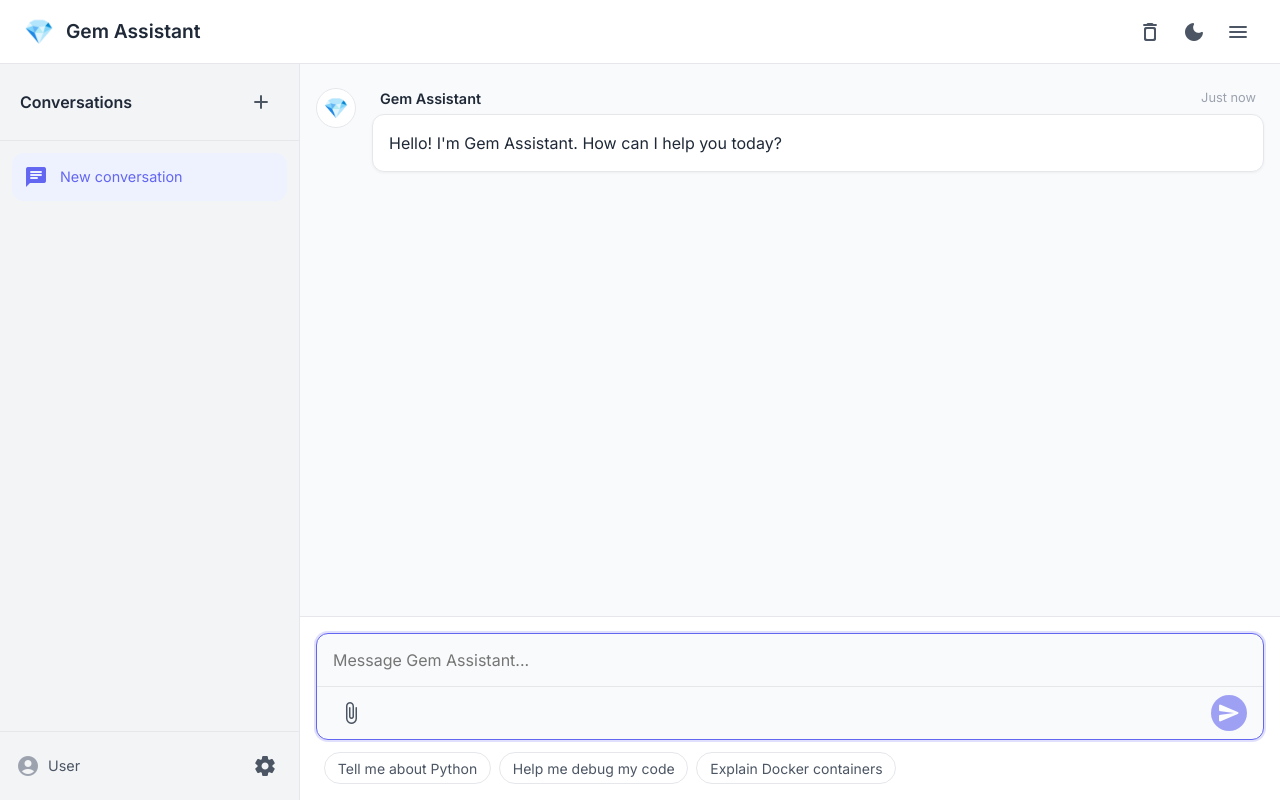
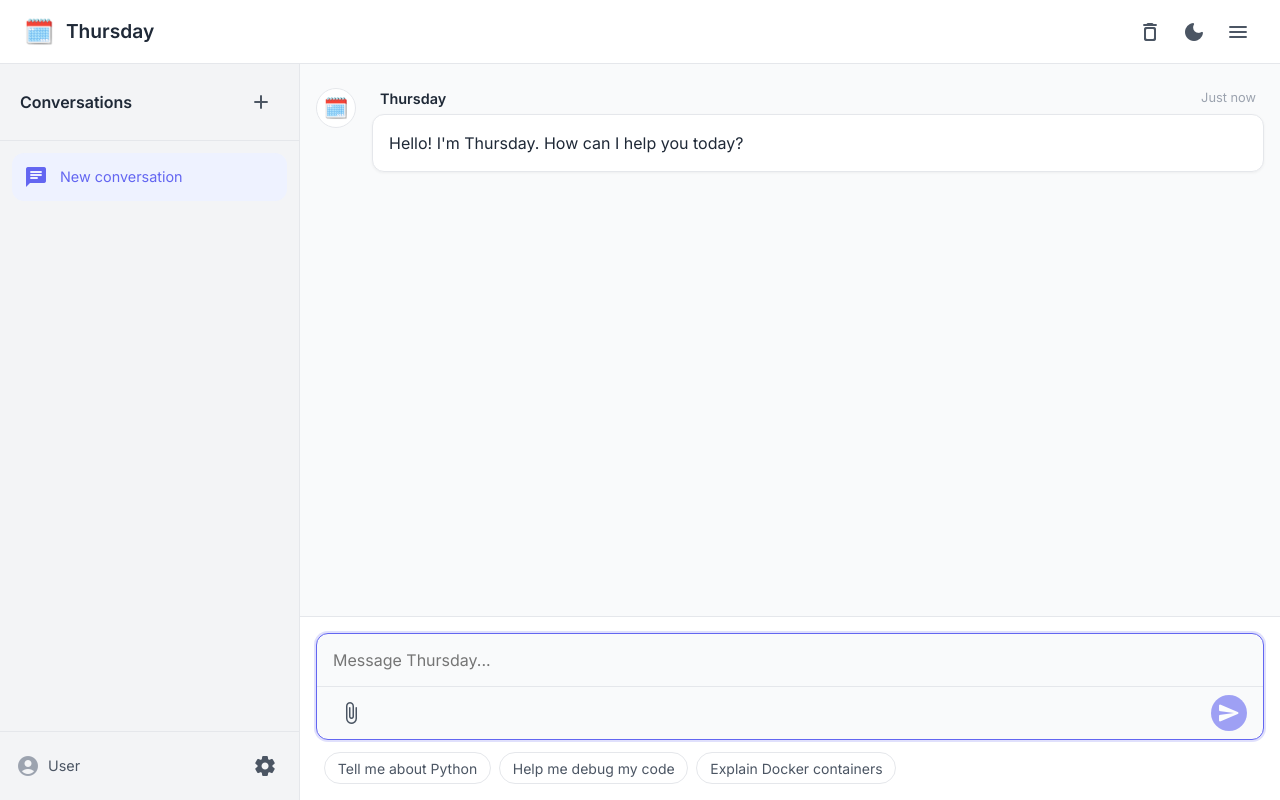
Before and after one commit to DragonL57/Thursday, a Flask app: page / in a window 1280 px wide. Run offline with Flask 3, Linux system fonts and the light colour scheme; some libraries are stand-ins or nearby versions.

Commit message:
Rename "Gem Assistant" to "Thursday" throughout the messaging component and update associated icons

```diff
--- a/static/js/components/messaging.js
+++ b/static/js/components/messaging.js
@@ -32,11 +32,11 @@ export class MessagingComponent {
 
         messageGroup.innerHTML = `
             <div class="message-avatar">
-                <span class="avatar-icon">${isUser ? '👤' : '💎'}</span>
+                <span class="avatar-icon">${isUser ? '👤' : '🗓️'}</span>
             </div>
             <div class="message-content">
                 <div class="message-header">
-                    <span class="message-sender">${isUser ? 'You' : 'Gem Assistant'}</span>
+                    <span class="message-sender">${isUser ? 'You' : 'Thursday'}</span>
                     <span class="message-time">${time}</span>
                 </div>
                 <div class="message-bubble"></div>
--- a/templates/index.html
+++ b/templates/index.html
@@ -3,7 +3,7 @@
 <head>
     <meta charset="UTF-8">
     <meta name="viewport" content="width=device-width, initial-scale=1.0">
-    <title>Gem Assistant</title>
+    <title>Thursday</title>
     <link rel="stylesheet" href="{{ url_for('static', filename='css/main.css') }}">
     <link rel="stylesheet" href="https://cdn.jsdelivr.net/npm/katex@0.16.9/dist/katex.min.css">
     <link rel="stylesheet" href="https://cdnjs.cloudflare.com/ajax/libs/highlight.js/11.8.0/styles/github-dark.min.css">
@@ -19,8 +19,8 @@
     <div class="app-container">
         <header class="app-header">
             <div class="logo">
-                <div class="logo-icon">💎</div>
-                <h1>Gem Assistant</h1>
+                <div class="logo-icon">🗓️</div>
+                <h1>Thursday</h1>
             </div>
             <div class="header-actions">
                 <button id="clearChat" class="icon-button" title="Clear conversation">
@@ -65,15 +65,15 @@
                 <div class="messages" id="messages">
                     <div class="message-group assistant-message">
                         <div class="message-avatar">
-                            <span class="avatar-icon">💎</span>
+                            <span class="avatar-icon">🗓️</span>
                         </div>
                         <div class="message-content">
                             <div class="message-header">
-                                <span class="message-sender">Gem Assistant</span>
+                                <span class="message-sender">Thursday</span>
                                 <span class="message-time">Just now</span>
                             </div>
                             <div class="message-bubble">
-                                <p>Hello! I'm Gem Assistant. How can I help you today?</p>
+                                <p>Hello! I'm Thursday. How can I help you today?</p>
                             </div>
                         </div>
                     </div>
@@ -85,7 +85,7 @@
                         <div class="input-wrapper">
                             <textarea
                                 id="userInput"
-                                placeholder="Message Gem Assistant..."
+                                placeholder="Message Thursday..."
                                 rows="1"
                                 autocomplete="off"
                             ></textarea>
```
Also changed, not shown: README.md.
